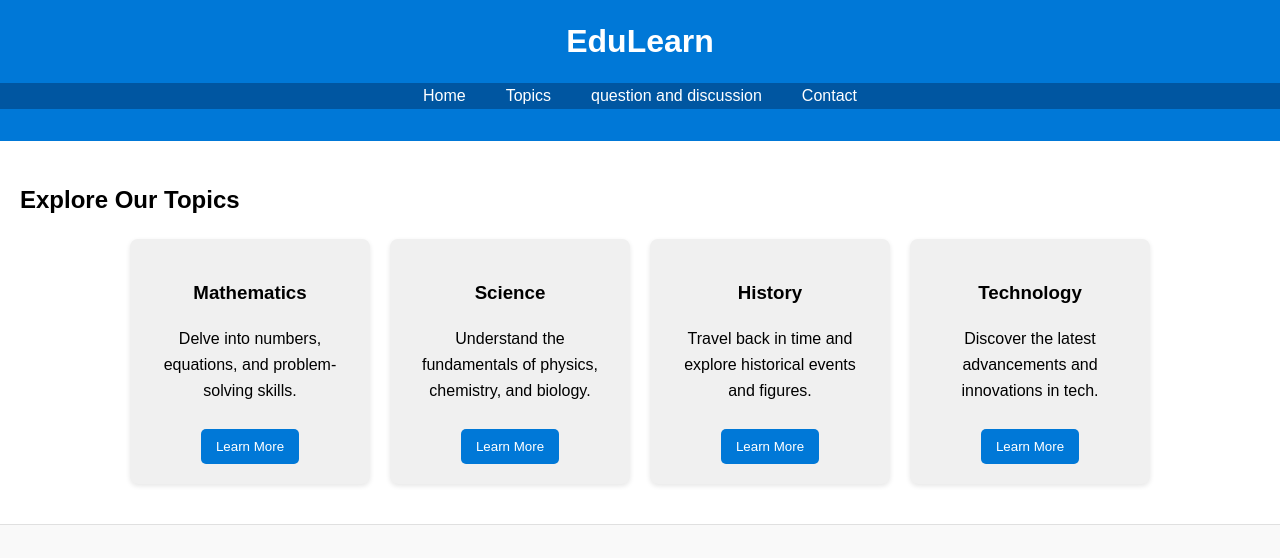
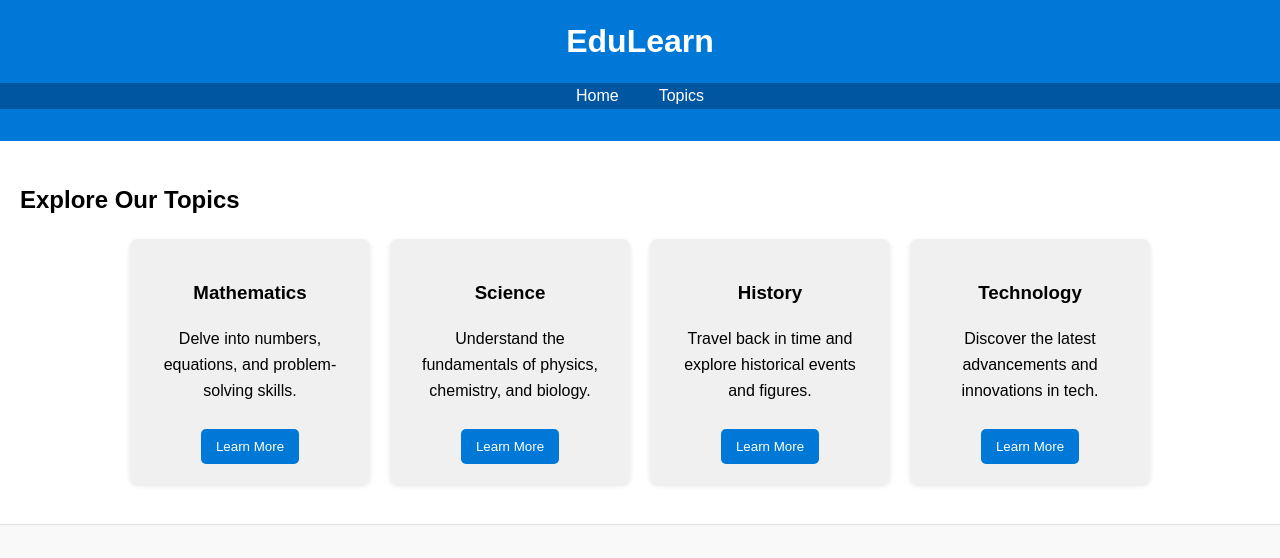
Before and after one commit to naj2024/Tgsnaja, a plain HTML site: page topic.html in a window 1280 px wide. Drawn offline with Linux system fonts and the light colour scheme.

Commit message:
Update topic.html

```diff
--- a/topic.html
+++ b/topic.html
@@ -13,8 +13,6 @@
             <ul>
                 <li><a href="index.html">Home</a></li>
                 <li><a href="topics.html" class="active">Topics</a></li>
-                <li><a href="question and discussion.html">question and discussion</a></li>
-                <li><a href="#contact">Contact</a></li>
             </ul>
         </nav>
     </header>
```
